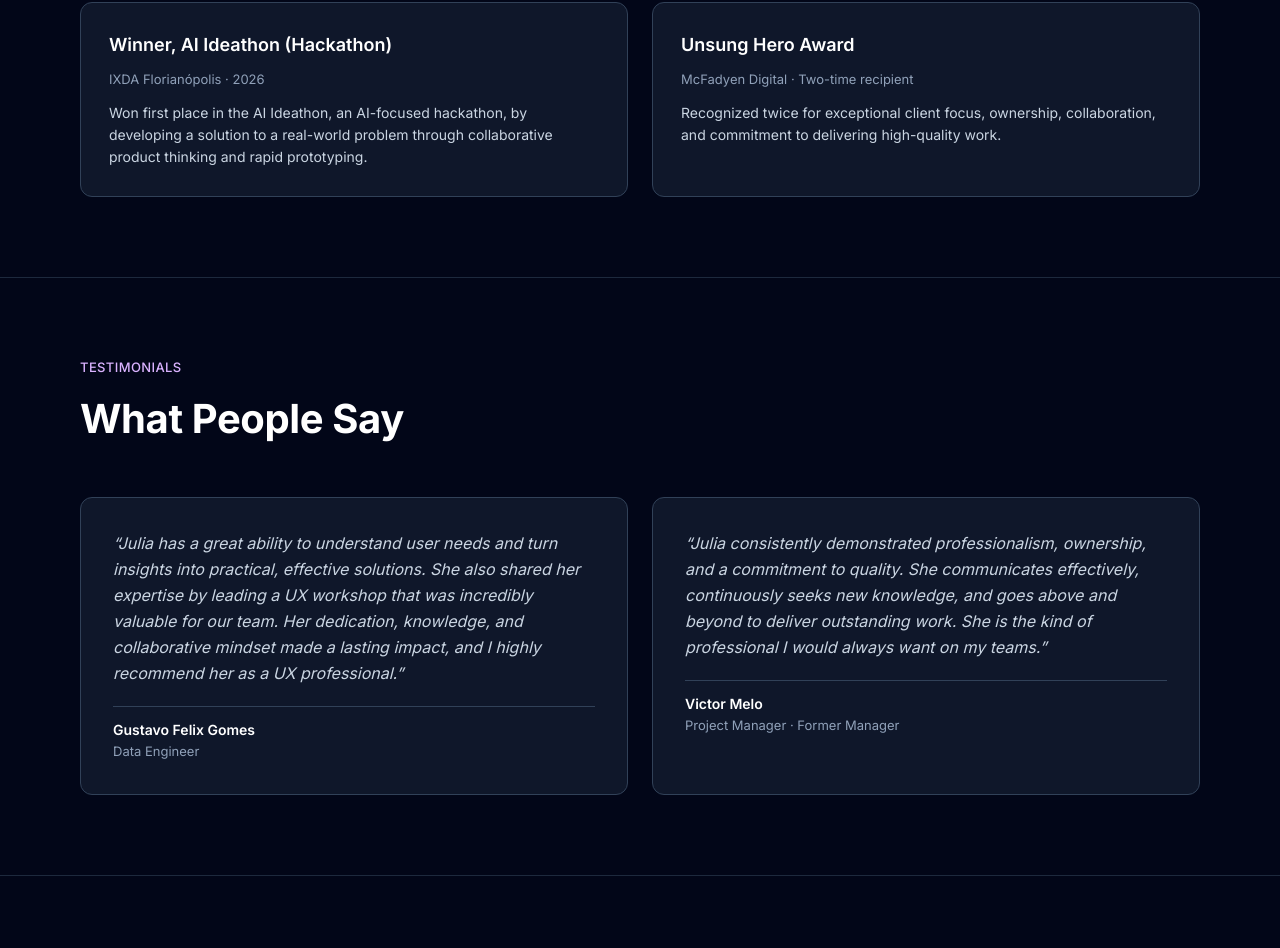
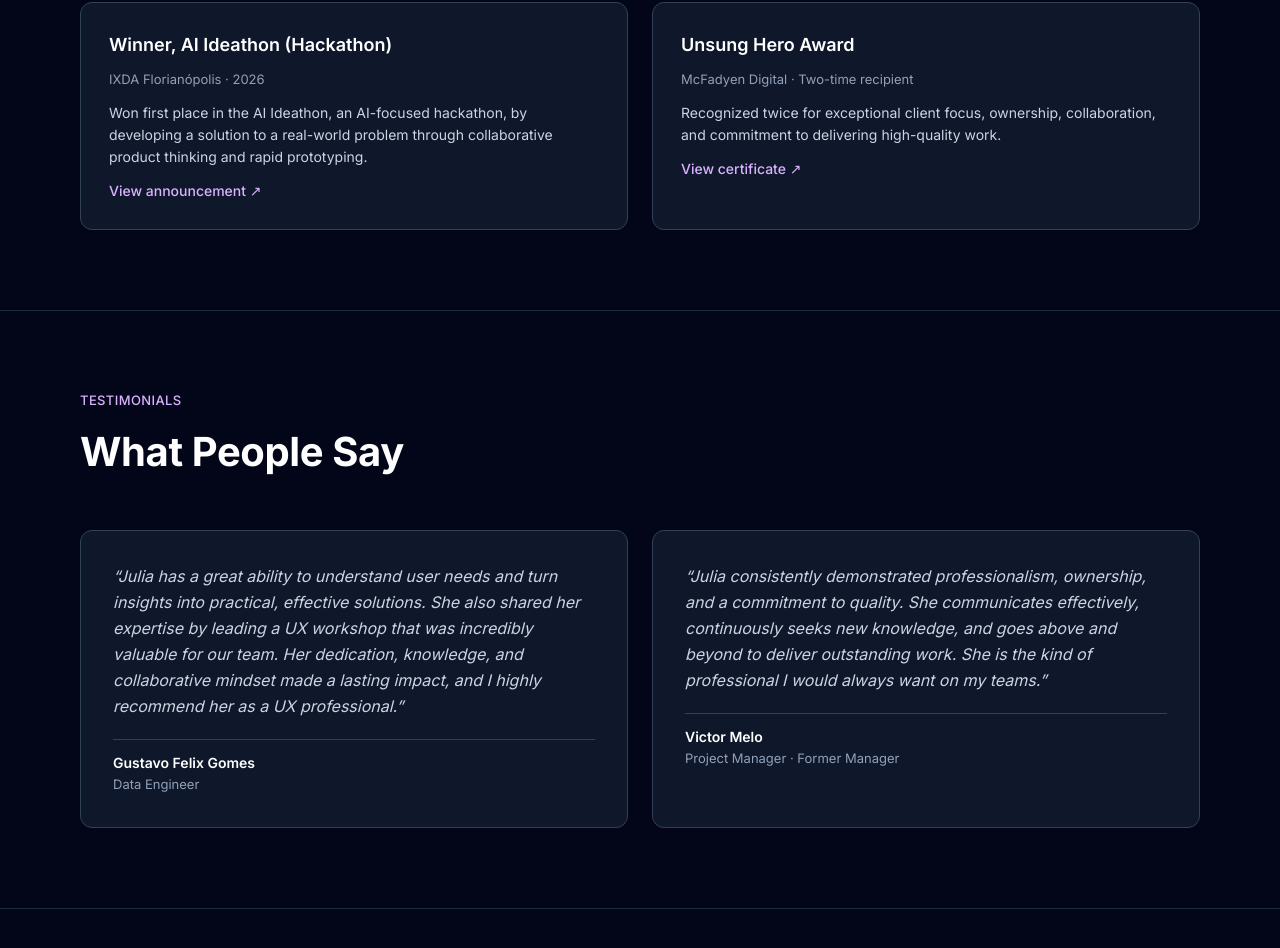
Before and after one commit to juliabizol/julia-portfolio, a Next.js app: page /about in a window 1280 px wide. Shown: the part 2898-3846 px from the top of the page. Built offline with nearby package versions, Linux system fonts and the light colour scheme.

Commit message:
Add verification links to Awards & Achievements cards
Each card now links out to a public announcement/certificate so
recruiters can verify the achievement, using the same accent text
link treatment used elsewhere in the portfolio.

```diff
--- a/src/app/about/page.tsx
+++ b/src/app/about/page.tsx
@@ -60,11 +60,17 @@ const achievements = [
     label: "Winner, AI Ideathon (Hackathon)",
     meta: "IXDA Florianópolis · 2026",
     desc: "Won first place in the AI Ideathon, an AI-focused hackathon, by developing a solution to a real-world problem through collaborative product thinking and rapid prototyping.",
+    linkLabel: "View announcement",
+    linkHref:
+      "https://www.instagram.com/p/DZXdOBMFQaz/?utm_source=ig_web_copy_link&igsh=MzRlODBiNWFlZA==",
   },
   {
     label: "Unsung Hero Award",
     meta: "McFadyen Digital · Two-time recipient",
     desc: "Recognized twice for exceptional client focus, ownership, collaboration, and commitment to delivering high-quality work.",
+    linkLabel: "View certificate",
+    linkHref:
+      "https://www.linkedin.com/posts/juliabizol_im-thrilled-to-share-that-ive-been-recognized-share-7168451255999029248-Pd8D/?utm_source=share&utm_medium=member_desktop&rcm=ACoAABEH1KcBKiH2pZxuz6R28l0ZrDgFnNGo_4E",
   },
 ];
 
@@ -268,6 +274,14 @@ export default function AboutPage() {
                 <p className="text-[14px] leading-[22px] text-slate-300">
                   {item.desc}
                 </p>
+                <a
+                  href={item.linkHref}
+                  target="_blank"
+                  rel="noopener noreferrer"
+                  className="inline-flex items-center gap-1 text-[14px] font-medium text-purple-300 hover:text-white transition-colors focus-visible:outline-none focus-visible:ring-2 focus-visible:ring-purple-400 focus-visible:ring-offset-2 focus-visible:ring-offset-slate-950"
+                >
+                  {item.linkLabel} ↗
+                </a>
               </div>
             ))}
           </div>
```
